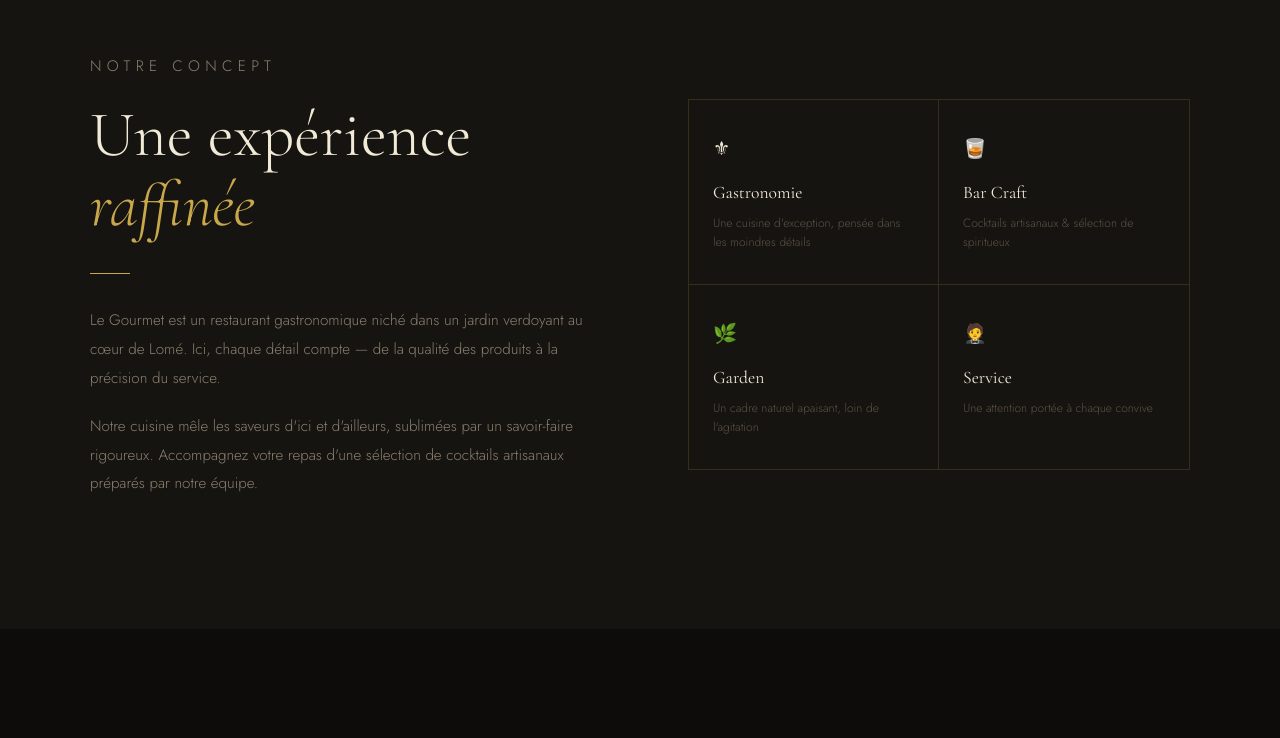
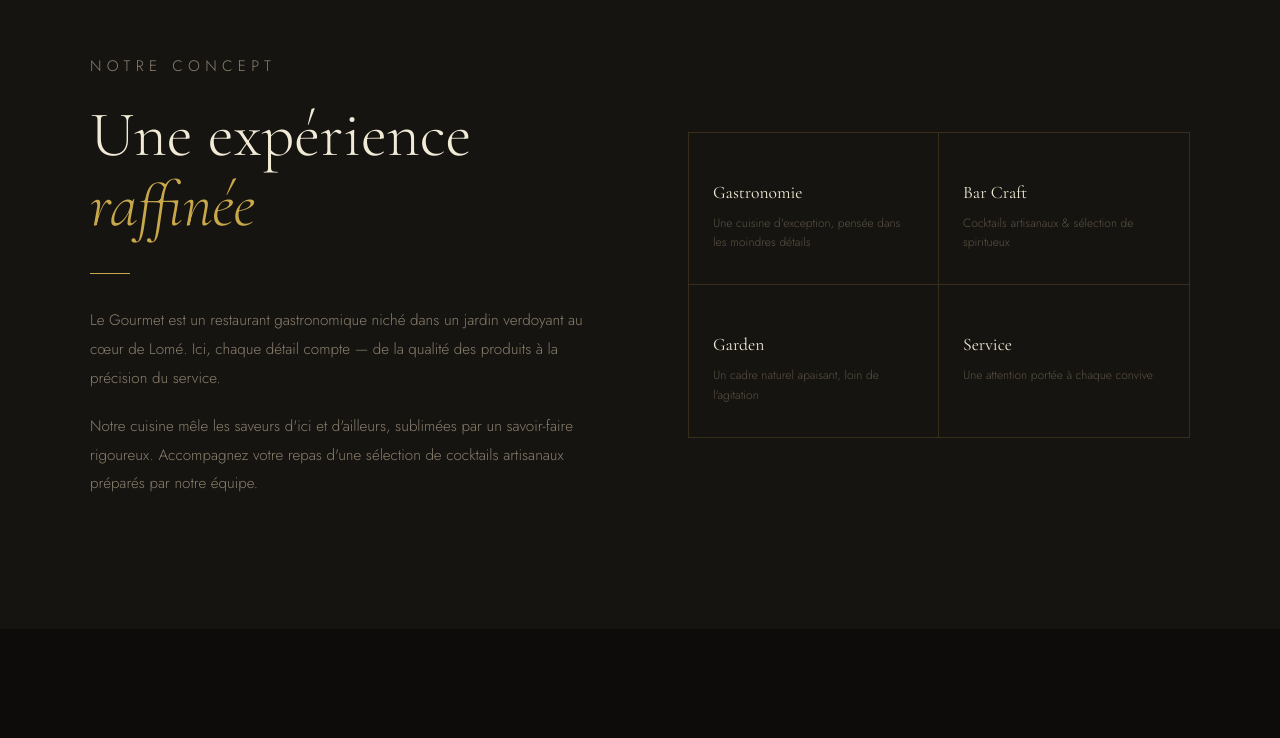
Before and after one commit to sadjevi/leGourmet, a plain HTML site: page index.html in a window 1280 px wide. Shown: the part 860-1598 px from the top of the page. Drawn offline with nearby package versions, Linux system fonts and the light colour scheme.

Commit message:
Fix image file extensions and update pillar icons

```diff
--- a/index.html
+++ b/index.html
@@ -356,10 +356,10 @@
         <p>Notre cuisine mêle les saveurs d'ici et d'ailleurs, sublimées par un savoir-faire rigoureux. Accompagnez votre repas d'une sélection de cocktails artisanaux préparés par notre équipe.</p>
       </div>
       <div class="about-pillars">
-        <div class="pillar"><div class="pillar-icon">⚜</div><h4>Gastronomie</h4><p>Une cuisine d'exception, pensée dans les moindres détails</p></div>
-        <div class="pillar"><div class="pillar-icon">🥃</div><h4>Bar Craft</h4><p>Cocktails artisanaux & sélection de spiritueux</p></div>
-        <div class="pillar"><div class="pillar-icon">🌿</div><h4>Garden</h4><p>Un cadre naturel apaisant, loin de l'agitation</p></div>
-        <div class="pillar"><div class="pillar-icon">🤵</div><h4>Service</h4><p>Une attention portée à chaque convive</p></div>
+        <div class="pillar"><div class="pillar-icon"></div><h4>Gastronomie</h4><p>Une cuisine d'exception, pensée dans les moindres détails</p></div>
+        <div class="pillar"><div class="pillar-icon"></div><h4>Bar Craft</h4><p>Cocktails artisanaux & sélection de spiritueux</p></div>
+        <div class="pillar"><div class="pillar-icon"></div><h4>Garden</h4><p>Un cadre naturel apaisant, loin de l'agitation</p></div>
+        <div class="pillar"><div class="pillar-icon"></div><h4>Service</h4><p>Une attention portée à chaque convive</p></div>
       </div>
     </div>
   </div>
@@ -413,7 +413,7 @@
       <div class="g-overlay"><svg><use href="#zoom-icon"/></svg></div>
     </div>
     <div class="g-item" onclick="openLb(3)">
-      <img src="Images/IMG_1106.jpg" alt="Le Gourmet — bar">
+      <img src="Images/IMG_1106.JPG" alt="Le Gourmet — bar">
       <div class="g-overlay"><svg><use href="#zoom-icon"/></svg></div>
     </div>
     <div class="g-item" onclick="openLb(4)">
```
